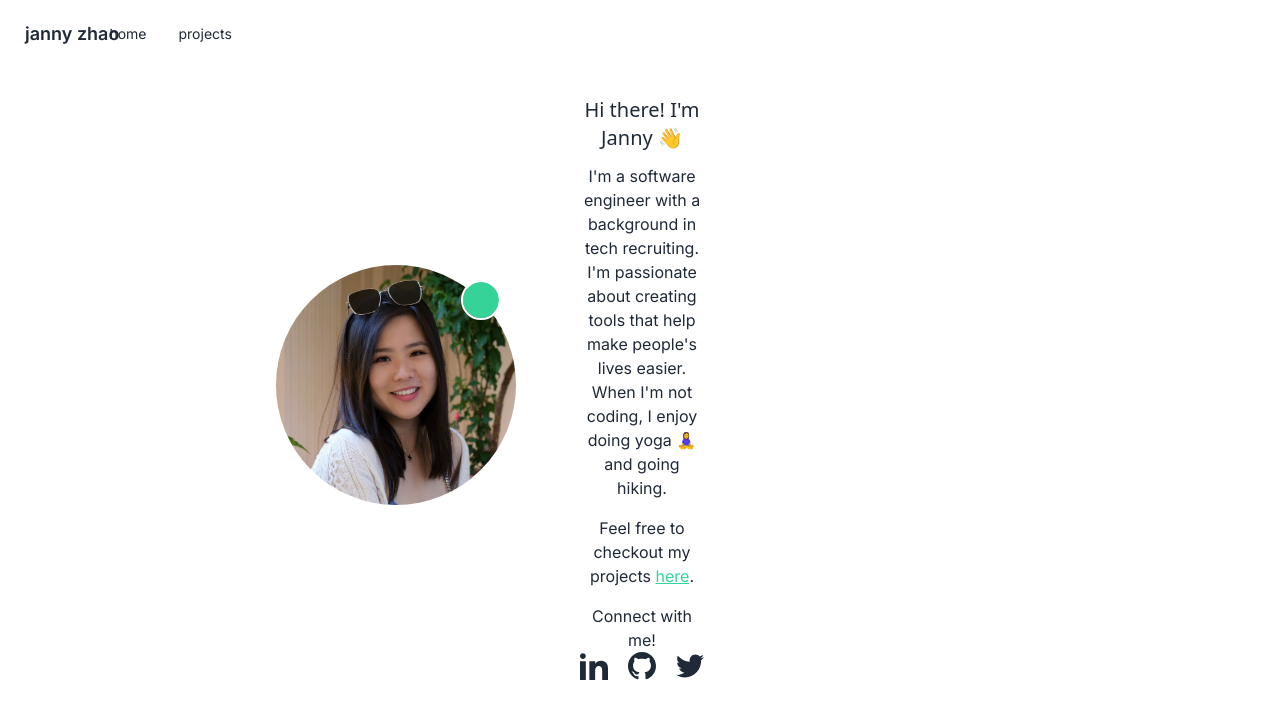
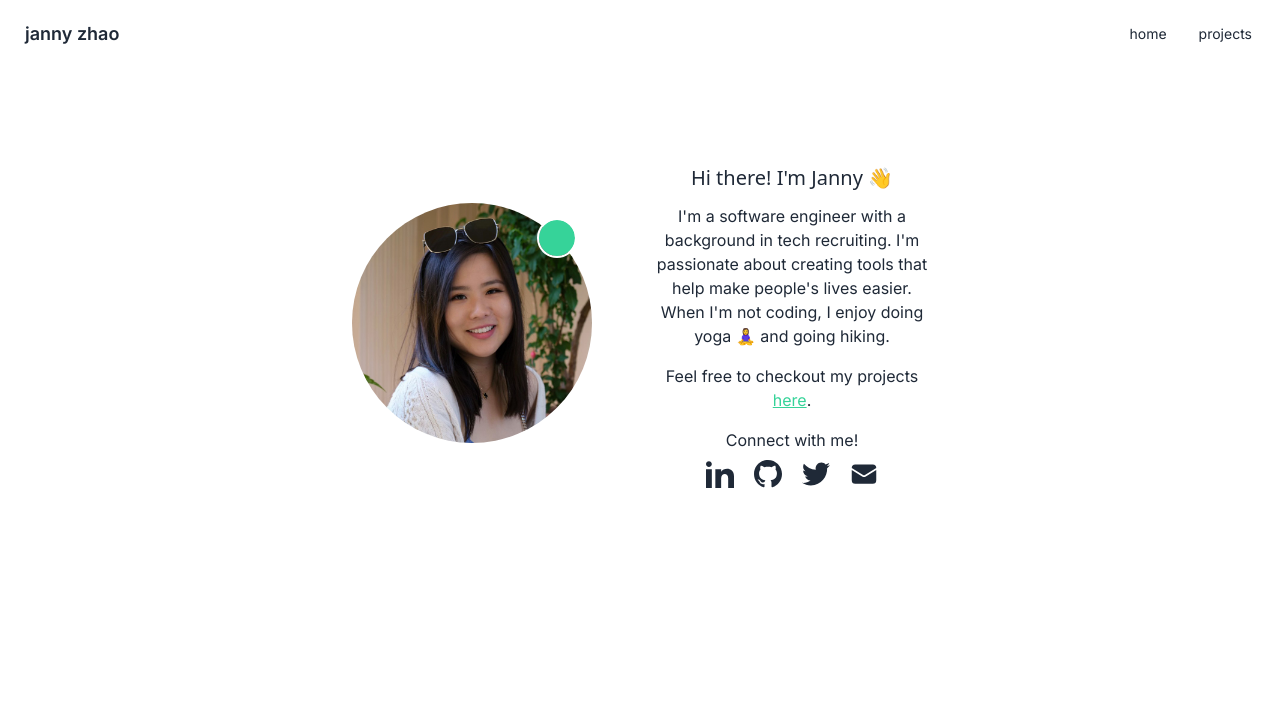
Before and after one commit to jannyzhao/website, a Next.js app: page / in a window 1280 px wide. Shown: the top 718 px of the page. Built offline with nearby package versions, Linux system fonts and the light colour scheme.

Commit message:
Fix load errors

```diff
--- a/app/layout.tsx
+++ b/app/layout.tsx
@@ -20,12 +20,10 @@ export default function RootLayout({
       <head>
         <link rel="shortcut icon" href="/images/janny-photo.png" />
       </head>
-      <div className="flex justify-center max-w-screen-md">
-        <body className={inter.className}>
-          <Navbar />
-          {children}
-        </body>
-      </div>
+      <body className={inter.className}>
+        <Navbar />
+        {children}
+      </body>
     </html>
   );
 }
--- a/app/page.tsx
+++ b/app/page.tsx
@@ -1,6 +1,5 @@
 import jannyPhoto from "@/public/images/janny-photo.png";
 import Image from "next/image";
-import Link from "next/link";
 
 export default function Home() {
   return (
@@ -25,14 +24,14 @@ export default function Home() {
           </p>
           <p className="mb-4">
             Feel free to checkout my projects{" "}
-            <Link href="/projects" className="link link-success">
+            <a href="/projects" className="link link-success">
               here
-            </Link>
+            </a>
             .
           </p>
           <p>Connect with me!</p>
-          <div className="flex flex-row justify-center items-center gap-5">
-            <Link href="https://www.linkedin.com/in/jannyzhao/" target="_blank">
+          <div className="flex flex-row justify-center items-center gap-5 pt-2">
+            <a href="https://www.linkedin.com/in/jannyzhao/" target="_blank">
               <svg
                 xmlns="http://www.w3.org/2000/svg"
                 className="h-7 w-7"
@@ -41,8 +40,8 @@ export default function Home() {
               >
                 <path d="M4.98 3.5c0 1.381-1.11 2.5-2.48 2.5s-2.48-1.119-2.48-2.5c0-1.38 1.11-2.5 2.48-2.5s2.48 1.12 2.48 2.5zm.02 4.5h-5v16h5v-16zm7.982 0h-4.968v16h4.969v-8.399c0-4.67 6.029-5.052 6.029 0v8.399h4.988v-10.131c0-7.88-8.922-7.593-11.018-3.714v-2.155z" />
               </svg>{" "}
-            </Link>{" "}
-            <Link href="https://github.com/jannyzhao" target="_blank">
+            </a>{" "}
+            <a href="https://github.com/jannyzhao" target="_blank">
               <svg
                 xmlns="http://www.w3.org/2000/svg"
                 className="h-7 w-7"
@@ -51,8 +50,8 @@ export default function Home() {
               >
                 <path d="M12 0c-6.626 0-12 5.373-12 12 0 5.302 3.438 9.8 8.207 11.387.599.111.793-.261.793-.577v-2.234c-3.338.726-4.033-1.416-4.033-1.416-.546-1.387-1.333-1.756-1.333-1.756-1.089-.745.083-.729.083-.729 1.205.084 1.839 1.237 1.839 1.237 1.07 1.834 2.807 1.304 3.492.997.107-.775.418-1.305.762-1.604-2.665-.305-5.467-1.334-5.467-5.931 0-1.311.469-2.381 1.236-3.221-.124-.303-.535-1.524.117-3.176 0 0 1.008-.322 3.301 1.23.957-.266 1.983-.399 3.003-.404 1.02.005 2.047.138 3.006.404 2.291-1.552 3.297-1.23 3.297-1.23.653 1.653.242 2.874.118 3.176.77.84 1.235 1.911 1.235 3.221 0 4.609-2.807 5.624-5.479 5.921.43.372.823 1.102.823 2.222v3.293c0 .319.192.694.801.576 4.765-1.589 8.199-6.086 8.199-11.386 0-6.627-5.373-12-12-12z" />
               </svg>{" "}
-            </Link>
-            <Link href="https://twitter.com/janszhao" target="_blank">
+            </a>
+            <a href="https://twitter.com/janszhao" target="_blank">
               <svg
                 xmlns="http://www.w3.org/2000/svg"
                 className="h-7 w-7"
@@ -61,7 +60,18 @@ export default function Home() {
               >
                 <path d="M24 4.557c-.883.392-1.832.656-2.828.775 1.017-.609 1.798-1.574 2.165-2.724-.951.564-2.005.974-3.127 1.195-.897-.957-2.178-1.555-3.594-1.555-3.179 0-5.515 2.966-4.797 6.045-4.091-.205-7.719-2.165-10.148-5.144-1.29 2.213-.669 5.108 1.523 6.574-.806-.026-1.566-.247-2.229-.616-.054 2.281 1.581 4.415 3.949 4.89-.693.188-1.452.232-2.224.084.626 1.956 2.444 3.379 4.6 3.419-2.07 1.623-4.678 2.348-7.29 2.04 2.179 1.397 4.768 2.212 7.548 2.212 9.142 0 14.307-7.721 13.995-14.646.962-.695 1.797-1.562 2.457-2.549z" />
               </svg>
-            </Link>
+            </a>
+            <a href="mailto:zhao.janny@gmail.com">
+              <svg
+                xmlns="http://www.w3.org/2000/svg"
+                viewBox="0 0 24 24"
+                fill="currentColor"
+                className="w-7 h-7"
+              >
+                <path d="M1.5 8.67v8.58a3 3 0 003 3h15a3 3 0 003-3V8.67l-8.928 5.493a3 3 0 01-3.144 0L1.5 8.67z" />
+                <path d="M22.5 6.908V6.75a3 3 0 00-3-3h-15a3 3 0 00-3 3v.158l9.714 5.978a1.5 1.5 0 001.572 0L22.5 6.908z" />
+              </svg>
+            </a>
           </div>
         </div>
       </div>
--- a/app/projects/page.tsx
+++ b/app/projects/page.tsx
@@ -14,7 +14,7 @@ export default function Projects() {
       >
         <b className="font-semibold">
           DeveloperWeek CloudX Hackathon Challenge Winner - 2024
-        </b>{" "}
+        </b>
         <p className="mt-4">
           Ever wondered how your resume compares to the job description of the
           role that you&apos;re interested in? In other words, how much{" "}
@@ -42,11 +42,11 @@ export default function Projects() {
         image={goFishing}
         title="Go Fishing"
         badges={["JavaScript", "HTML", "CSS"]}
-        url={"https://jannyzhao.github.io/go-fishing/"}
+        url="https://jannyzhao.github.io/go-fishing/"
       >
         Inspired by Club Penguin&apos;s fishing game, players can try their best
         to catch as much fish as possible. Feel a rush of nostalgia as you
-        compete in this adorable fishing game.{" "}
+        compete in this adorable fishing game.
         <p className="mt-4">
           <b className="font-semibold">Hint:</b> The small fish are fast but
           worth more!
--- a/components/Navbar.tsx
+++ b/components/Navbar.tsx
@@ -1,21 +1,20 @@
-import Link from "next/link";
 
 export default function Navbar() {
   return (
     <div>
       <div className="navbar bg-base-100">
         <div className="flex-1">
-          <Link href="/" className="btn btn-ghost lowercase text-lg">
+          <a href="/" className="btn btn-ghost lowercase text-lg">
             Janny Zhao
-          </Link>
+          </a>
         </div>
         <div className="flex-none">
           <ul className="menu menu-horizontal px-1 lowercase">
             <li>
-              <Link href="/">Home</Link>
+              <a href="/">Home</a>
             </li>
             <li>
-              <Link href="/projects">Projects</Link>
+              <a href="/projects">Projects</a>
             </li>
           </ul>
         </div>
--- a/components/ProjectCard.tsx
+++ b/components/ProjectCard.tsx
@@ -25,7 +25,7 @@ export default function ProjectCard({
           </figure>
           <div className="card-body overflow-auto h-80">
             <h2 className="card-title text-md">{title}</h2>
-            <p className="font-light">{children}</p>
+            <div className="font-light">{children}</div>
             <ul className="card-actions">
               {badges.map((badge) => (
                 <li className="badge badge-outline" key={badge}>
```
